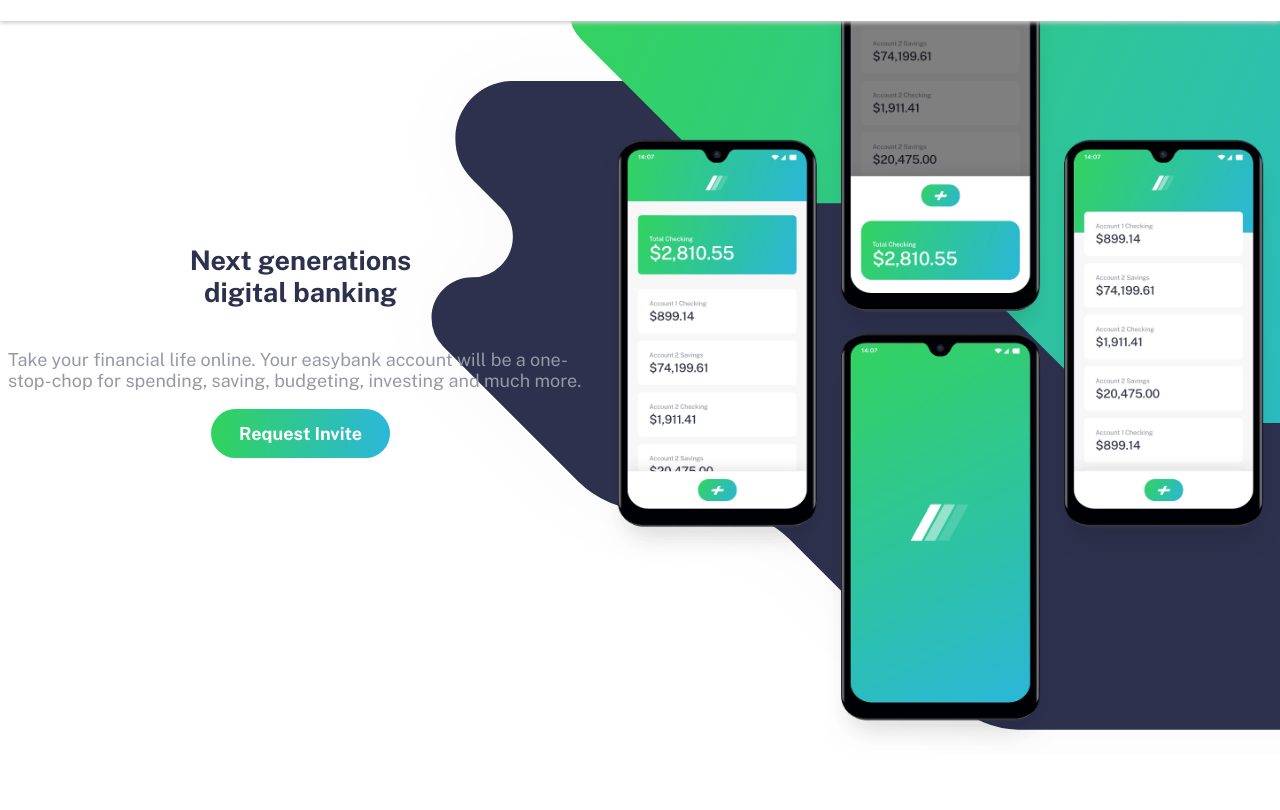
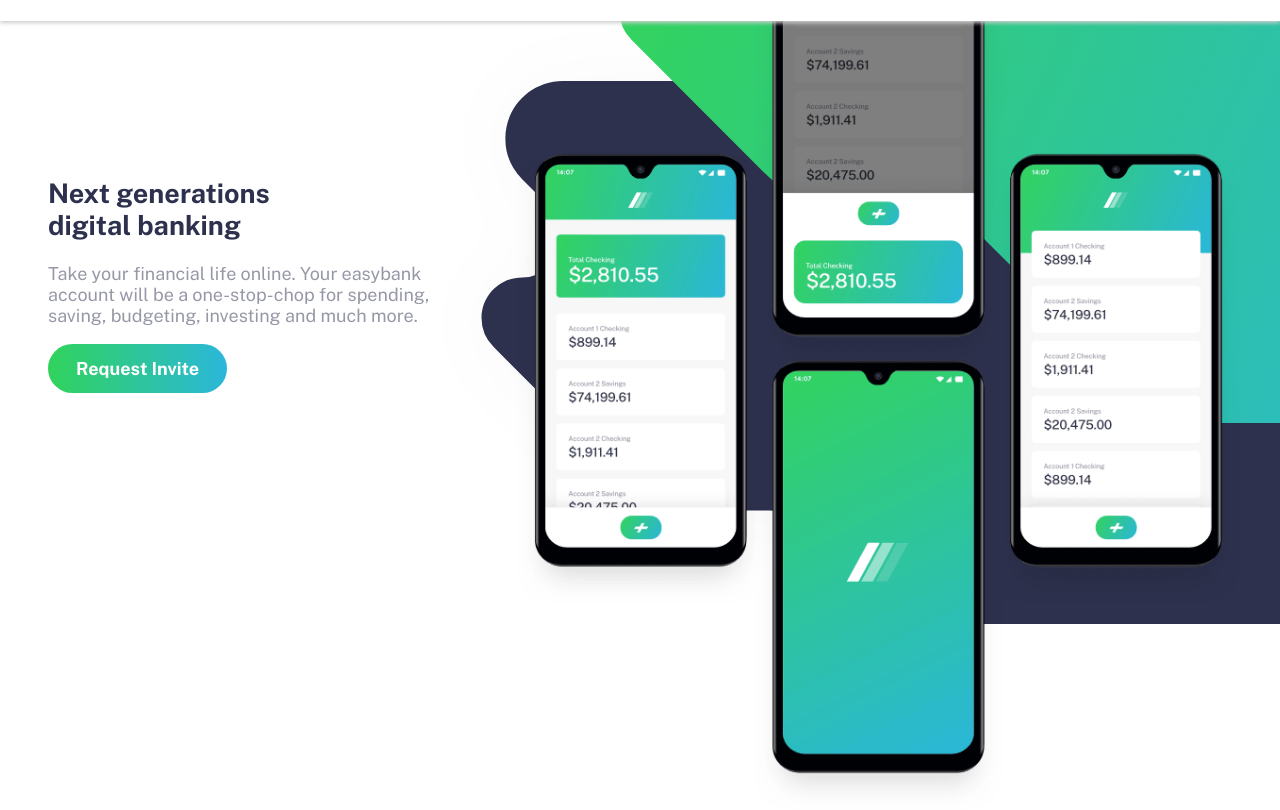
Before and after one commit to vanessa-dev/easybank-landing, a plain HTML site: page index.html in a window 1280 px wide. Shown: the part 76-886 px from the top of the page. Before the commit the page ends 831 px from the top, so only its background shows below. Drawn offline with nearby package versions, Linux system fonts and the light colour scheme.

Commit message:
fix corrigindo versao desktop

```diff
--- a/css/global/utilitarios.css
+++ b/css/global/utilitarios.css
@@ -9,3 +9,15 @@
 .block {
   display: block;
 }
+
+.container {
+  padding-left: 40px !important;
+  padding-right: 40px !important;
+}
+
+@media (max-width: 768px) {
+  .container {
+    padding-left: 20px !important;
+    padding-right: 20px !important;
+  }
+}
--- a/css/home/ilustracao.css
+++ b/css/home/ilustracao.css
@@ -5,29 +5,25 @@
 
 }
 
-.ilustracao-bg,
-.ilustracao-conteudo {
+.ilustracao-bg{
   display: flex;
   flex-direction: column;
-  align-items: center;
+  gap: 20px;
 }
 
 .ilustracao-conteudo {
- color: #9698a6;
- padding: 4px 8px;
+  color: #9698a6;
+  padding: 4px 8px;
+  max-width: 40ch;
+  margin: auto 0;
 }
 
-.ilustracao-conteudo p {
- max-width: 60ch;
-}
+
 
 .ilustracao-conteudo h1{
  color: #2d314d;
 }
 
-.ilustracao-conteudo h1 {
-  text-align: center;
-}
 
 @media (min-width: 768px)
 {
@@ -37,7 +33,7 @@
 
   .ilustracao-bg {
     background: url('../../images/bg-intro-desktop.svg') no-repeat;
-    background-position: top -150px right -350px;
-    height: 100%;
+    background-position: top -150px right -400px;
+    height: 700px;
   }
 }
--- a/index.html
+++ b/index.html
@@ -14,7 +14,7 @@
 </head>
 <body>
   <header class="header__bg">
-    <div class="header__conteudo">
+    <div class="header__conteudo container">
       <div>
         <img src="images/logo.svg"  alt="Easy Bank" />
       </div>
@@ -35,7 +35,7 @@
     </div>
   </header>
   <main>
-    <section class="ilustracao-bg" aria-label="ilustracao">
+    <section class="ilustracao-bg container" aria-label="ilustracao">
       <div class="ilustracao-img">
         <img src="./images/image-mockups.png" alt="Mockups"/>
       </div>
```
Also changed, not shown: 1 other file.
